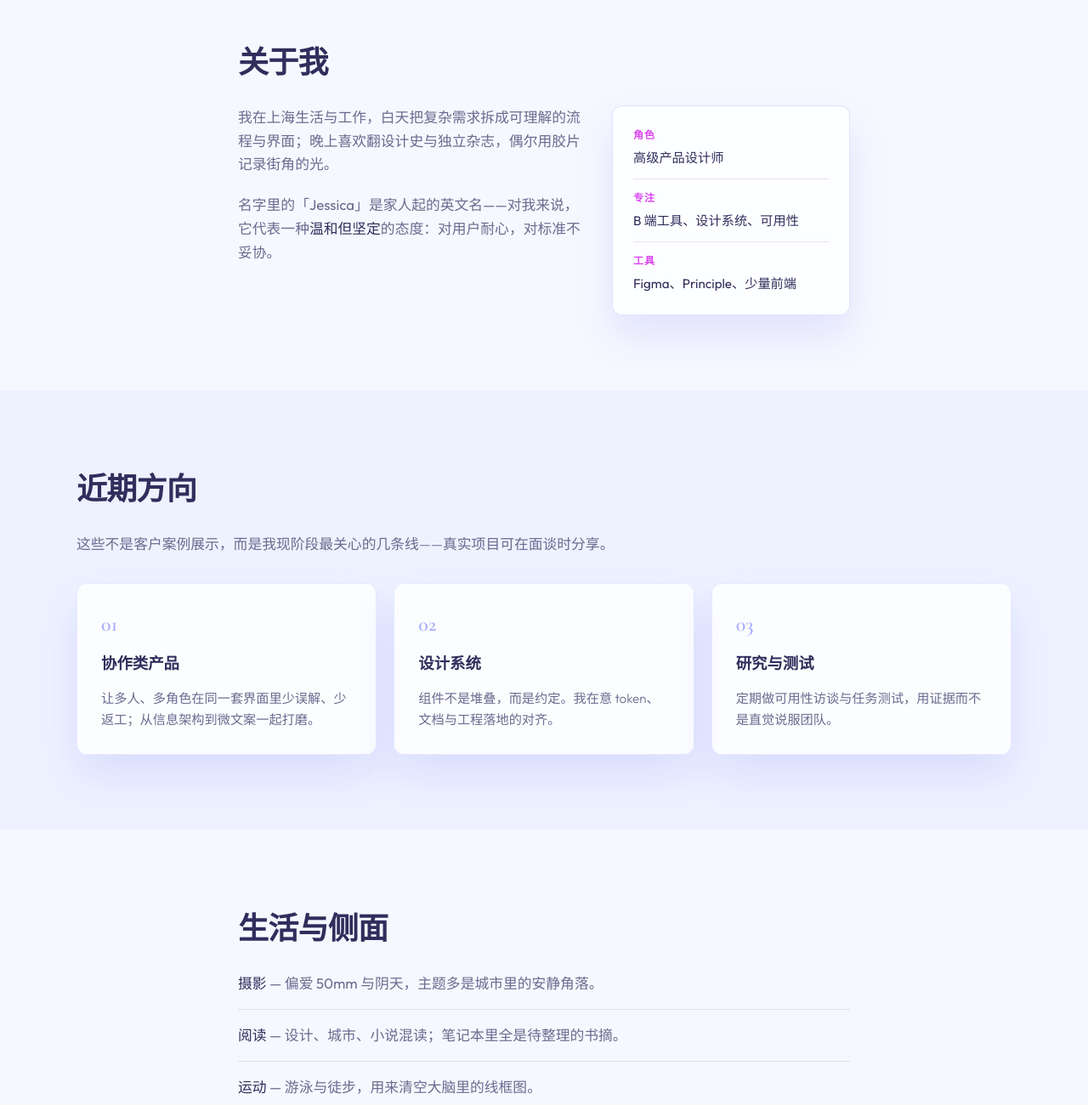
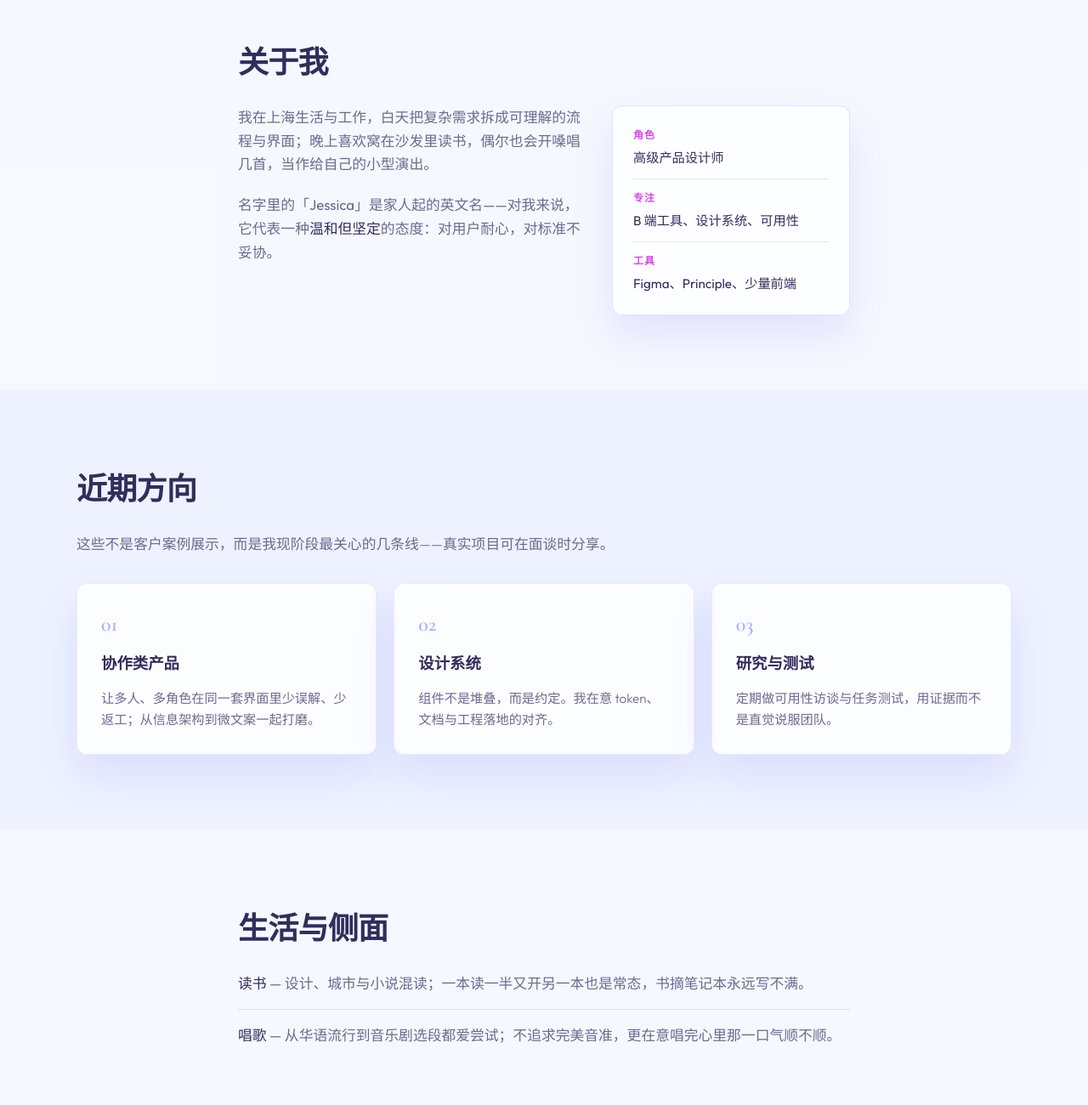
Before and after one commit to jessica2code/grwz, a plain HTML site: page index.html in a window 1280 px wide. Shown: the part 820-2120 px from the top of the page at 85% size. Drawn offline with nearby package versions, Linux system fonts and the light colour scheme.

Commit message:
更改了爱好

```diff
--- a/index.html
+++ b/index.html
@@ -48,7 +48,7 @@
           <div class="about-grid">
             <div class="about-text">
               <p>
-                我在上海生活与工作，白天把复杂需求拆成可理解的流程与界面；晚上喜欢翻设计史与独立杂志，偶尔用胶片记录街角的光。
+                我在上海生活与工作，白天把复杂需求拆成可理解的流程与界面；晚上喜欢窝在沙发里读书，偶尔也会开嗓唱几首，当作给自己的小型演出。
               </p>
               <p>
                 名字里的「Jessica」是家人起的英文名——对我来说，它代表一种<strong>温和但坚定</strong>的态度：对用户耐心，对标准不妥协。
@@ -111,16 +111,12 @@
           <h2 class="section-title">生活与侧面</h2>
           <ul class="life-list">
             <li>
-              <strong>摄影</strong>
-              — 偏爱 50mm 与阴天，主题多是城市里的安静角落。
+              <strong>读书</strong>
+              — 设计、城市与小说混读；一本读一半又开另一本也是常态，书摘笔记本永远写不满。
             </li>
             <li>
-              <strong>阅读</strong>
-              — 设计、城市、小说混读；笔记本里全是待整理的书摘。
-            </li>
-            <li>
-              <strong>运动</strong>
-              — 游泳与徒步，用来清空大脑里的线框图。
+              <strong>唱歌</strong>
+              — 从华语流行到音乐剧选段都爱尝试；不追求完美音准，更在意唱完心里那一口气顺不顺。
             </li>
           </ul>
         </div>
```
Also changed, not shown: 1 other file.
